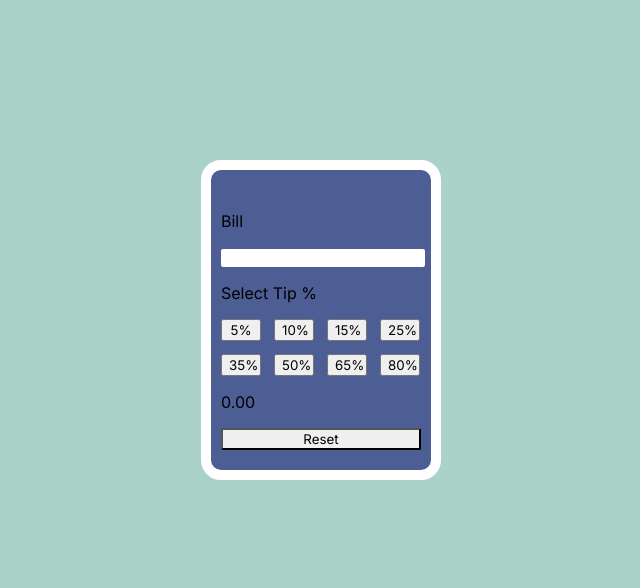
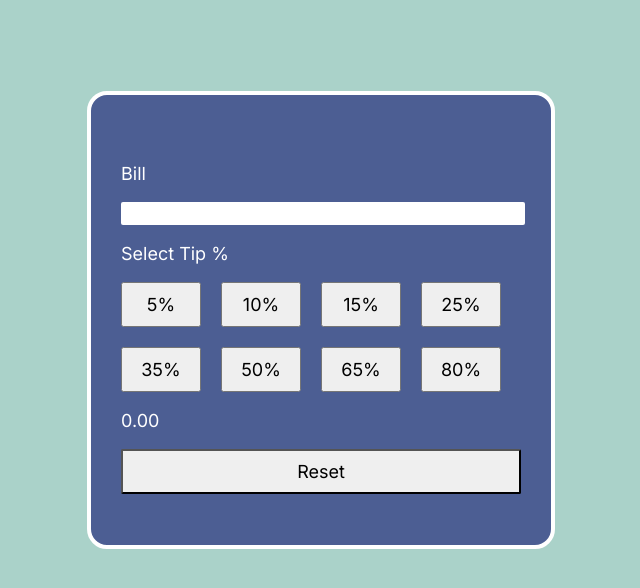
Before and after one commit to Khishigdari/ToDo, a plain HTML site: page tipCalculator/index.html in a window 1280 px wide. Shown: the whole page, without its empty margins (327-967 px from the left). Drawn offline with Linux system fonts and the light colour scheme.

Commit message:
tip calculator fix

```diff
--- a/tipCalculator/index.js
+++ b/tipCalculator/index.js
@@ -21,7 +21,7 @@ reset.style.width = "100%";
 
 divBtn.style.display = "flex";
 divBtn.style.flexWrap = "wrap";
-divBtn.style.gap = "13px";
+divBtn.style.gap = "20px";
 reset.style.borderRadius = "2px";
 inputAmount.style.borderRadius = "2px";
 divContainer.classList.add("container");
--- a/tipCalculator/style.css
+++ b/tipCalculator/style.css
@@ -1,5 +1,6 @@
 * {
   font-family: inter;
+  font-size: 18px;
 }
 body {
   height: 100vh;
@@ -14,15 +15,16 @@ body {
   ); */
 }
 .container {
-  width: 200px;
-  height: 250px;
+  width: 400px;
+  height: 350px;
   background-color: rgb(76, 94, 147);
-  border: 10px solid white;
+  border: 4px solid white;
+  color: white;
   border-radius: 20px;
   /* display: flex;
   align-items: center;
   justify-content: center; */
-  padding: 25px 10px;
+  padding: 50px 30px;
   margin-top: 25%;
   margin-left: 50%;
   transform: translate(-50%, -50%);
@@ -31,21 +33,22 @@ body {
 .btnContainer {
   display: flex;
   flex-wrap: wrap;
-  gap: 20px;
   align-items: center;
 }
 
 button {
-  width: 40px;
+  width: 80px;
+  padding: 10px;
 }
 
 button:hover {
-  background-color: rgb(74, 146, 122);
+  background-color: rgb(73, 204, 160);
   box-shadow: 3px 3px 5px rgb(39, 46, 68);
   border: 0;
-  transition: 0.8s;
-  scale: 1.1;
+  transition: 0.5s;
+  scale: 1;
   border-radius: 5px;
+  color: white;
 }
 
 .resetBtn {
```
